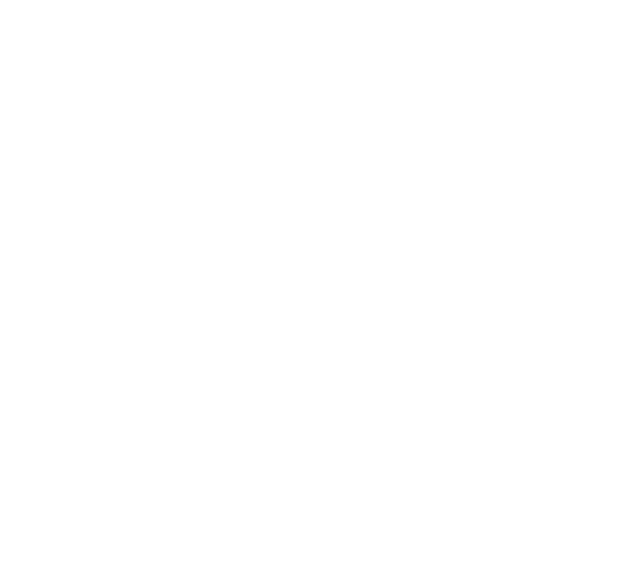
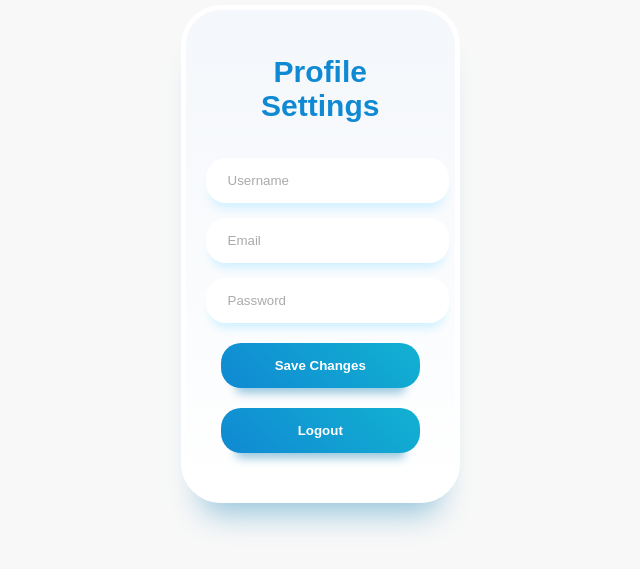
Before and after one commit to Ign1tz/CoSheet, a React (Create React App) app in the folder client/: page /ProfileSettings in a window 1280 px wide. Before the commit this address had no page. Shown: the part 157-726 px from the top of the page, without its empty margins (395-1035 px from the left). Built offline with nearby package versions, Linux system fonts and the light colour scheme.

Commit message:
frontend done for now

```diff
--- a/client/src/App.js
+++ b/client/src/App.js
@@ -3,6 +3,7 @@
 import Home from "./pages/Home"
 import Signup from "./pages/Signup"
 import Login from "./pages/Login"
+import ProfileSettings from "./pages/ProfileSettings";
 
 
 export default function App() {
@@ -13,6 +14,7 @@
                     <Route index element={<Home/>}/>
                     <Route path="/signup" element={<Signup/>}/>
                     <Route path="/login" element={<Login/>}/>
+                    <Route path="/ProfileSettings" element={<ProfileSettings/>}/>
                 </Routes>
             </BrowserRouter>
         </div>
--- /dev/null
+++ b/client/src/Style/ProfileSettings.css
@@ -0,0 +1,71 @@
+body {
+    font-family: 'Arial', sans-serif;
+    background-color: #f8f8f8;
+    margin: 0;
+    padding: 0;
+    display: flex;
+    justify-content: center;
+    align-items: center;
+    height: 100vh;
+}
+
+.container {
+    max-width: 350px;
+    background: #F8F9FD;
+    background: linear-gradient(0deg, rgb(255, 255, 255) 0%, rgb(244, 247, 251) 100%);
+    border-radius: 40px;
+    padding: 25px 35px;
+    border: 5px solid rgb(255, 255, 255);
+    box-shadow: rgba(133, 189, 215, 0.8784313725) 0px 30px 30px -20px;
+    margin-left: 35%;
+    margin-top: 5%;
+}
+
+h1 {
+    text-align: center;
+    font-weight: 900;
+    font-size: 30px;
+    color: rgb(16, 137, 211);
+}
+form {
+    margin-top: 20px;
+}
+
+input {
+    width: 100%;
+    background: white;
+    border: none;
+    padding: 15px 20px;
+    border-radius: 20px;
+    margin-top: 15px;
+    margin-left: -15px;
+    box-shadow: #cff0ff 0px 10px 10px -5px;
+    border-inline: 2px solid transparent;
+}
+
+input::-moz-placeholder {
+    color: rgb(170, 170, 170);
+}
+
+input::placeholder {
+    color: rgb(170, 170, 170);
+}
+
+input:focus {
+    outline: none;
+    border-inline: 2px solid #12B1D1;
+}
+
+button {
+    display: block;
+    width: 100%;
+    font-weight: bold;
+    background: linear-gradient(45deg, rgb(16, 137, 211) 0%, rgb(18, 177, 209) 100%);
+    color: white;
+    padding-block: 15px;
+    margin: 20px auto;
+    border-radius: 20px;
+    box-shadow: rgba(133, 189, 215, 0.8784313725) 0px 20px 10px -15px;
+    border: none;
+    transition: all 0.2s ease-in-out;
+}
--- a/client/src/pages/ProfileSettings.js
+++ b/client/src/pages/ProfileSettings.js
@@ -0,0 +1,27 @@
+import '../Style/ProfileSettings.css'
+export default function ProfileSettings() {
+    function logout() {
+            alert('Logout successful!');
+
+    }
+    function saveChanges() {
+        alert('Save changes successful!');
+    }
+    return (
+        <div className="container">
+            <h1>Profile Settings</h1>
+            <form action="#" method="post">
+                <input type="text" id="username" name="username" placeholder="Username" required/>
+                <input type="email" id="email" name="email" placeholder="Email" required/>
+                <input type="password" id="password" name="password" placeholder="Password" required/>
+
+                <button className="saveChanges" onClick={saveChanges}>
+                    Save Changes
+                </button>
+                <button className="logout-btn" onClick={logout}>
+                    Logout
+                </button>
+            </form>
+        </div>
+    )
+}
```
Also changed, not shown: client/src/Style/ProfileSettings.ts (deleted).
